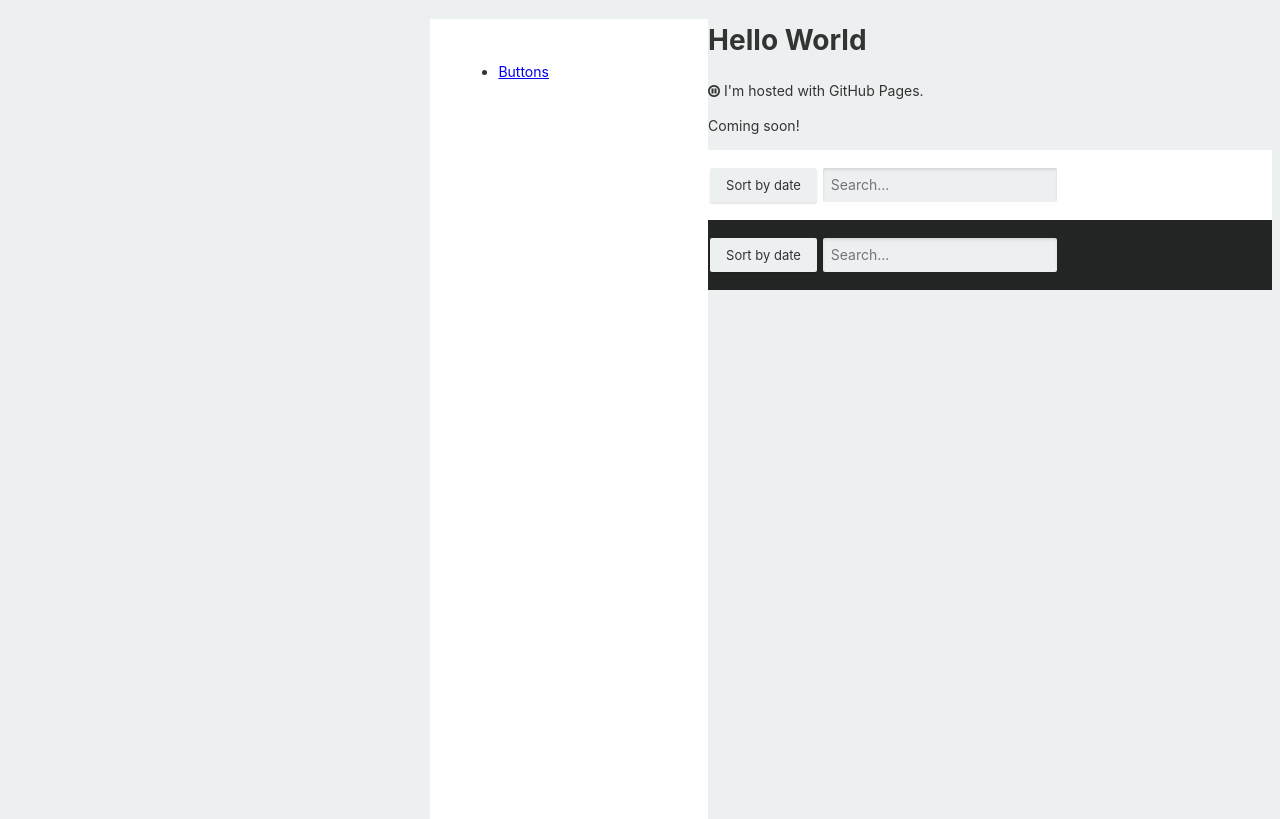
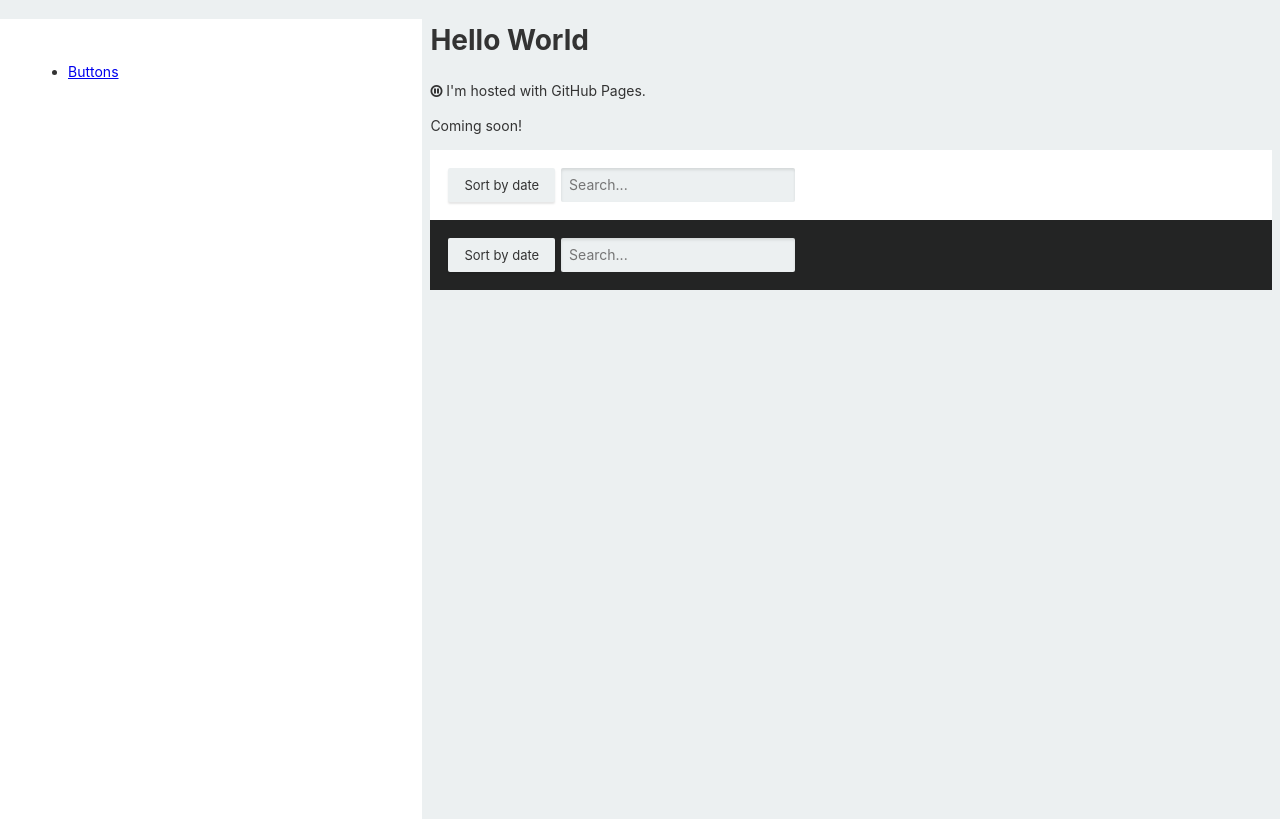
Before and after one commit to wolffe/wolffe.github.io, a plain HTML site: page index.html in a window 1280 px wide. Drawn offline with nearby package versions, Linux system fonts and the light colour scheme.

Commit message:
Update thin-ui.css

```diff
--- a/thin-ui.css
+++ b/thin-ui.css
@@ -9,11 +9,12 @@ body {
 }
 
 .sidebar {
-  box-sizing: border-box;
-  float: left;
-  width: 33%;
-  padding: 2em;
-  background-color: #FFFFFF;
+    box-sizing: border-box;
+    position: absolute;
+    left: 0;
+    width: 33%;
+    padding: 2em;
+    background-color: #FFFFFF;
 }
 
 tt, code {
```
